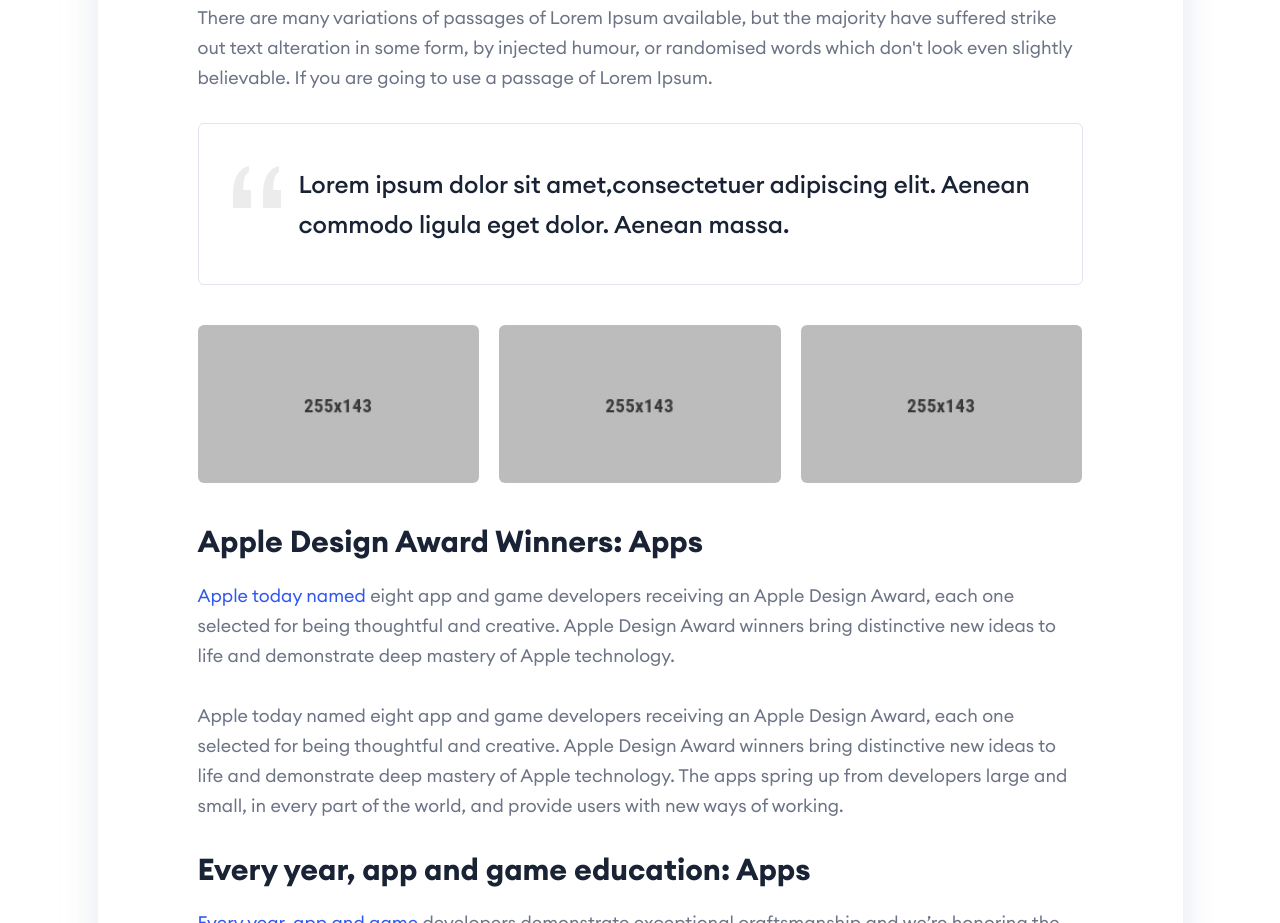
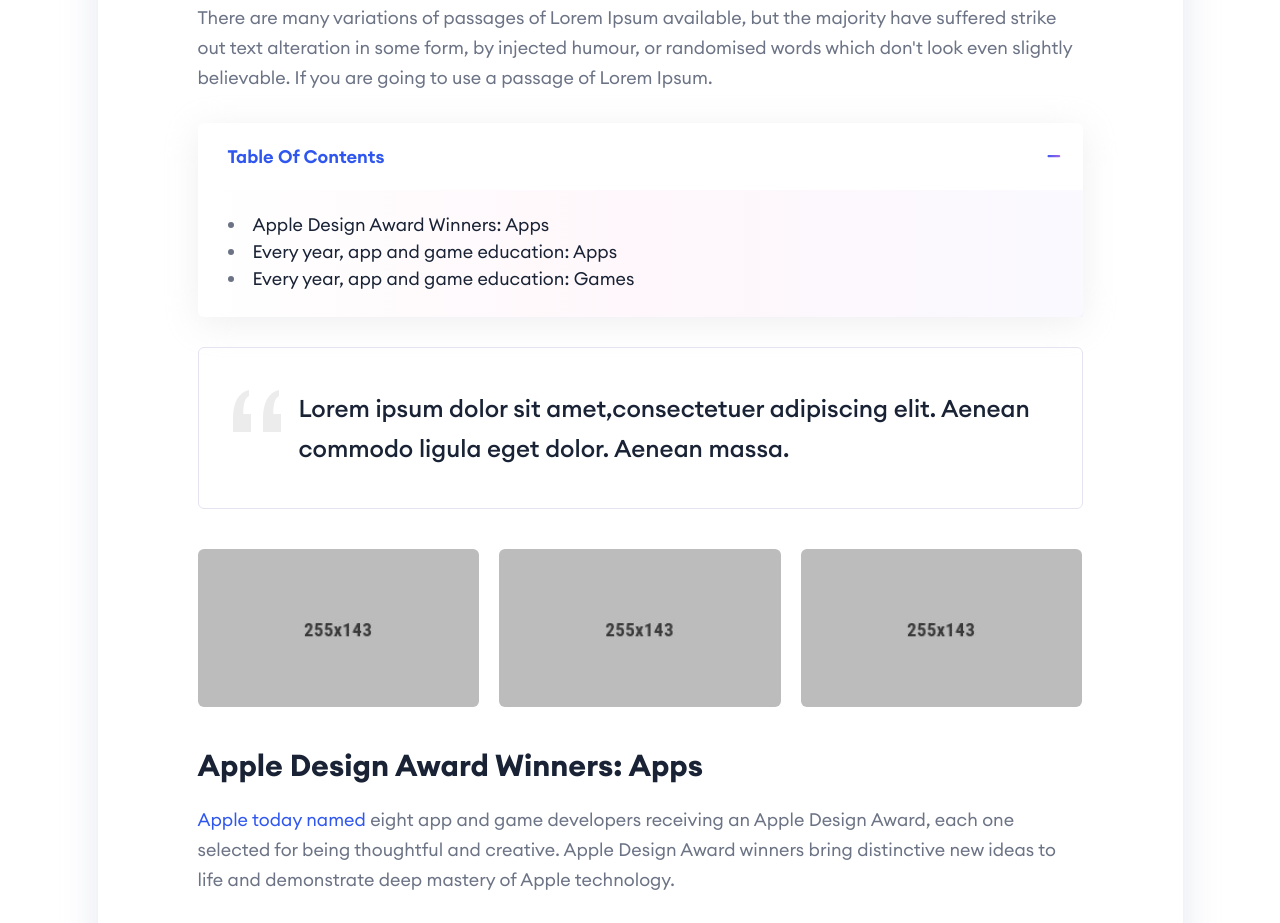
Before and after one commit to adefirmanf/blog, an Astro site: page /detail in a window 1280 px wide. Shown: the part 1380-2303 px from the top of the page. Built offline with nearby package versions, Linux system fonts and the light colour scheme; Astro itself is replaced by a stand-in of ours; a web font is replaced by a local one.

Commit message:
feat(toc-components): add sample toc-components

```diff
--- /dev/null
+++ b/src/components/TableOfContent.astro
@@ -0,0 +1,20 @@
+<!-- Start Accordion  -->
+<div class="rbt-accordion-style rbt-accordion-01  accordion">
+    <div class="accordion" id="accordionExamplea1">
+        <div class="accordion-item card">
+            <h2 class="accordion-header card-header" id="headingOne">
+                <button class="accordion-button" type="button" data-bs-toggle="collapse" data-bs-target="#collapseOne" aria-expanded="true" aria-controls="collapseOne">
+                    Table Of Contents
+                </button>
+            </h2>
+            <div id="collapseOne" class="accordion-collapse collapse show" aria-labelledby="headingOne" data-bs-parent="#accordionExamplea1">
+                <div class="accordion-body card-body">
+                    <li><a href="">Apple Design Award Winners: Apps</a></li>
+                    <li><a href="">Every year, app and game education: Apps</a></li>
+                    <li><a href="">Every year, app and game education: Games</a></li>
+                </div>
+            </div>
+        </div>
+    </div>
+</div>
+<!-- End Badge  -->
--- a/src/layouts/DetailBlog.astro
+++ b/src/layouts/DetailBlog.astro
@@ -1,3 +1,6 @@
+---
+import  TableOfContent from "../components/TableOfContent.astro";
+---
 <!DOCTYPE html>
 <html lang="en">
 <head>
@@ -47,7 +50,6 @@
                 <p>Ten Advices That You Must Listen Before Studying Education.</p>
             </div>
         </div>
-
         <div class="rbt-blog-details-area rbt-section-gapBottom breadcrumb-style-max-width">
             <div class="blog-content-wrapper rbt-article-content-wrapper">
 
@@ -58,13 +60,11 @@
                             <figcaption>Business and core management app are for enterprise.</figcaption>
                         </figure>
                     </div>
-
                     <p>There are many variations of passages of Lorem Ipsum available, but the majority have suffered strike out text alteration in some form, by injected humour, or randomised words which don't look even slightly believable. If you are going to use a passage of Lorem Ipsum.</p>
-
+                    <TableOfContent></TableOfContent>
                     <blockquote class="rbt-blockquote">
                         <p>Lorem ipsum dolor sit amet,consectetuer adipiscing elit. Aenean commodo ligula eget dolor. Aenean massa.</p>
                     </blockquote>
-
 
                     <div class="wp-block-gallery columns-3 is-cropped">
                         <ul class="blocks-gallery-grid">
--- a/src/pages/detail.astro
+++ b/src/pages/detail.astro
@@ -3,6 +3,7 @@
 import DetailBlog from '../layouts/DetailBlog.astro';
 import Footer from '../components/Footer.astro';
 ---
+
 <DetailBlog>
     <Header slot="header"></Header>
 </DetailBlog>
```
Also changed, not shown: src/components/Comparision.astro (added, +12 -0 lines).
